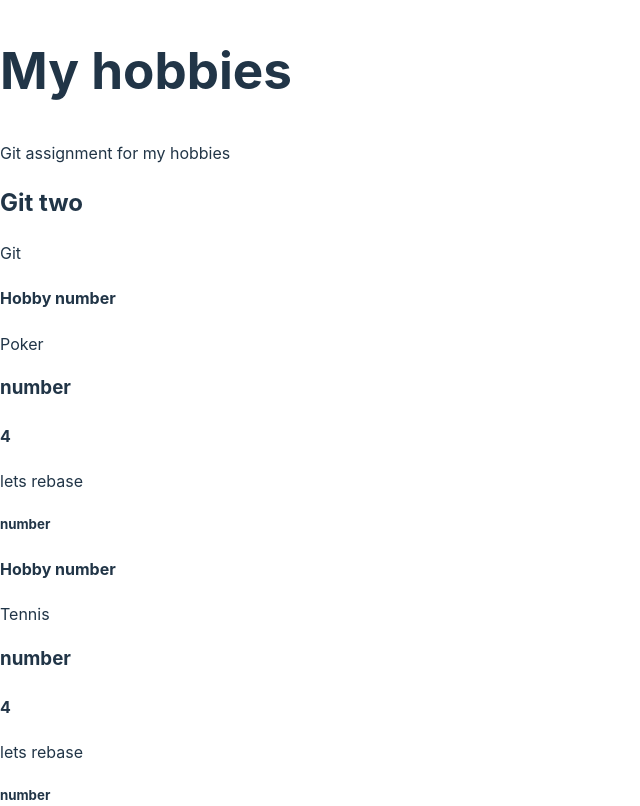
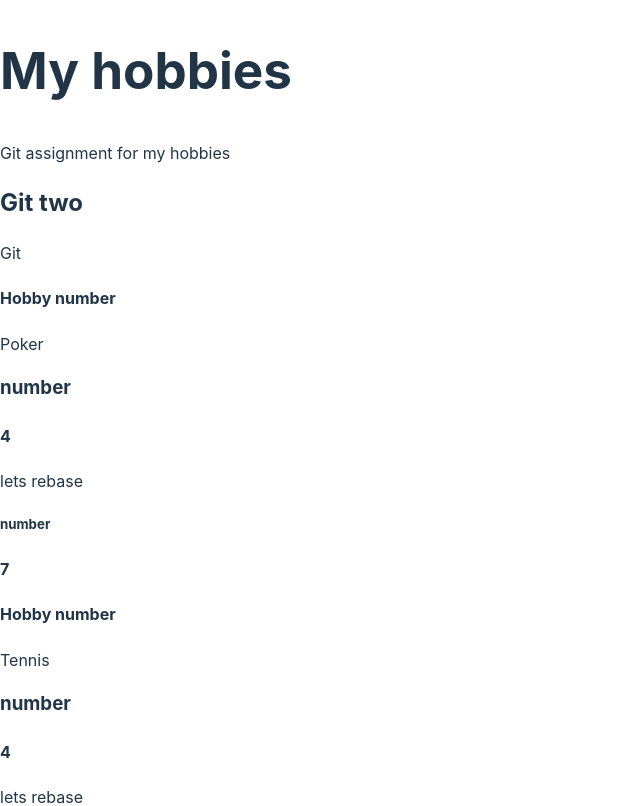
Before and after one commit to RalfiSlask/Git-Assignment, a React (Vite) app: page / in a window 1280 px wide. Shown: the top 806 px of the page, without its empty margins (0-640 px from the left). Built offline with nearby package versions, Linux system fonts and the light colour scheme.

Commit message:
feat: add a 7

```diff
--- a/src/components/Hobby.tsx
+++ b/src/components/Hobby.tsx
@@ -7,6 +7,7 @@ const Hobby: React.FC<{ hobby: string }> = ({ hobby }) => {
       <h4>4</h4>
       <div>lets rebase</div>
       <h5>number</h5>
+      <h4>7</h4>
     </>
   );
 };
```
